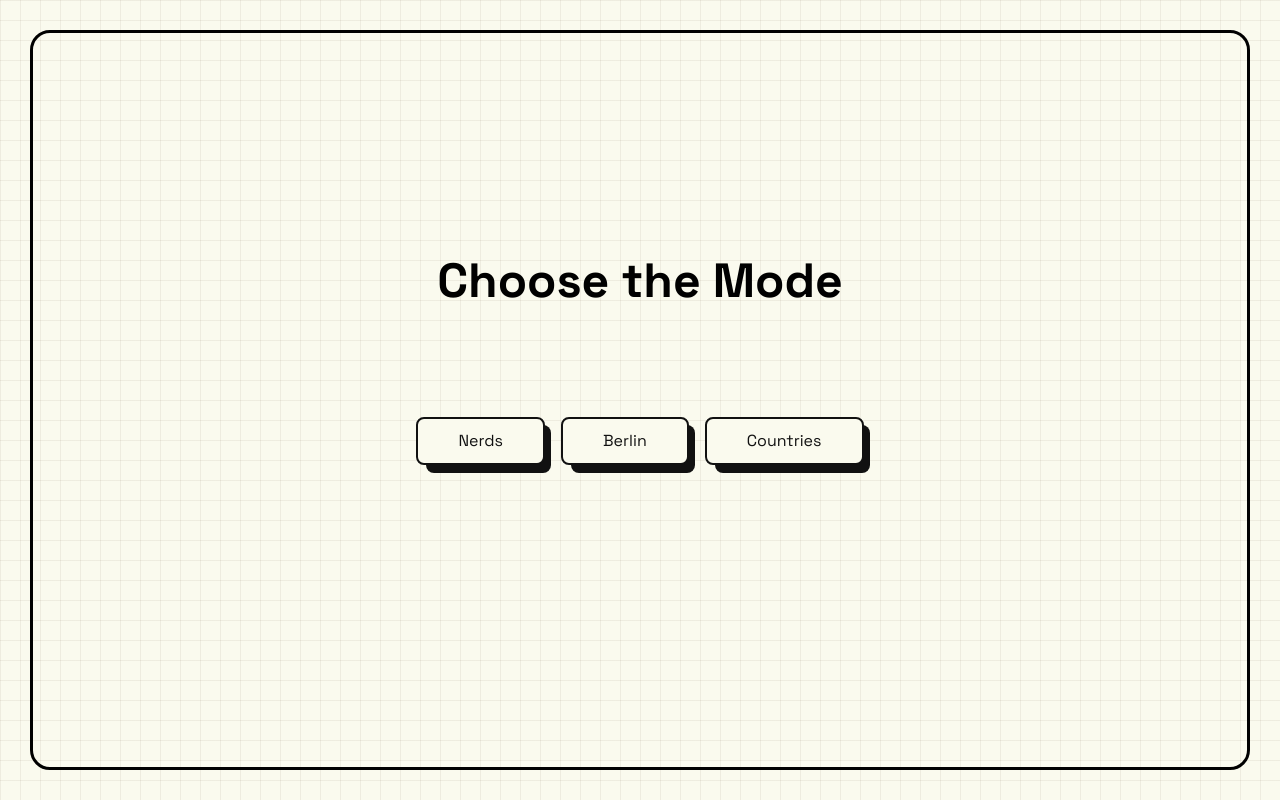
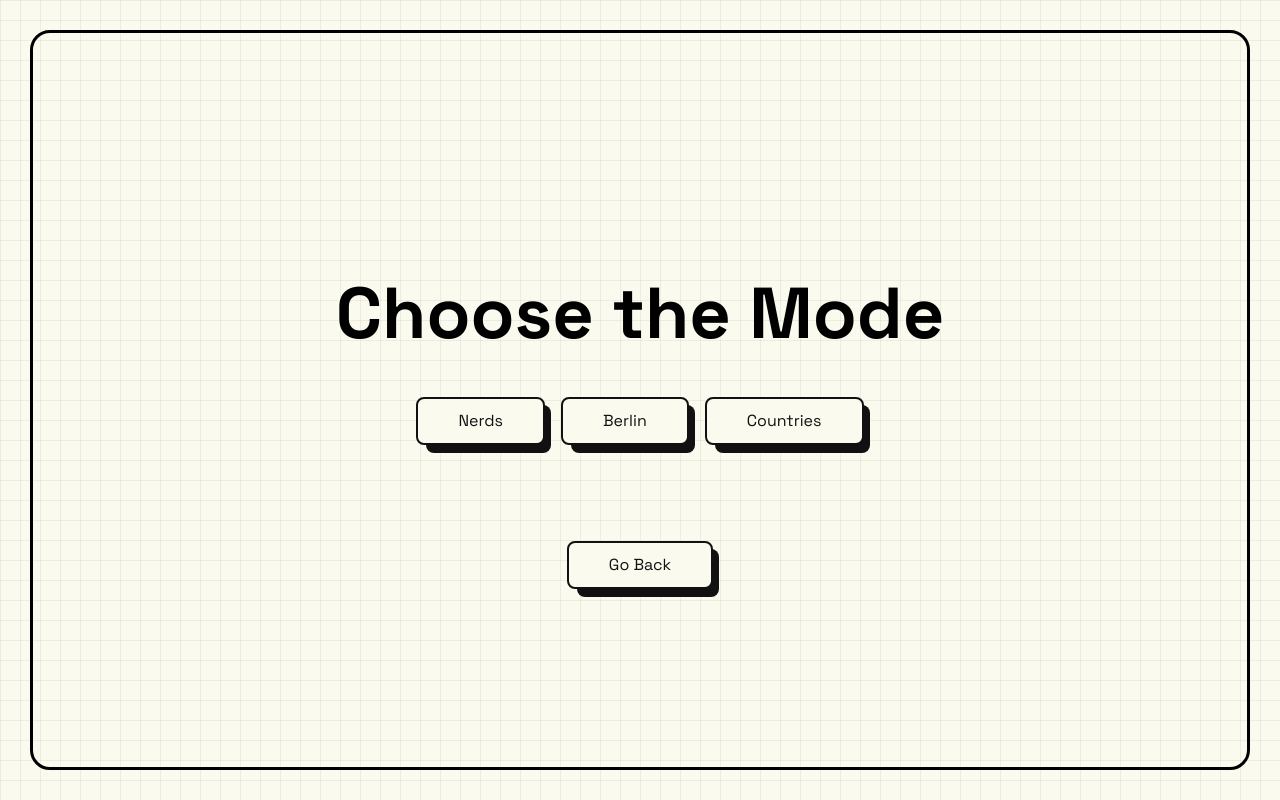
Before and after one commit to ecemonkol/DevRoast, a React (Vite) app: page /choose-mode in a window 1280 px wide. Built offline with nearby package versions, Linux system fonts and the light colour scheme.

Commit message:
add back button and fix test radiobutton and warning styling

```diff
--- a/src/pages/AboutPage.jsx
+++ b/src/pages/AboutPage.jsx
@@ -24,7 +24,7 @@ function AboutPage() {
         </a>
         <Link to="/">
           <button className="button-56" role="button">
-            Back
+            Go Back
           </button>
         </Link>
       </div>
--- a/src/pages/ChooseMode.jsx
+++ b/src/pages/ChooseMode.jsx
@@ -1,6 +1,7 @@
 import React from "react";
 import { useNavigate } from "react-router-dom";
 import axios from "axios";
+import { Link } from "react-router-dom";
 
 function ChooseMode() {
   const URLusers = "https://questions-server.adaptable.app/users";
@@ -28,9 +29,9 @@ function ChooseMode() {
     updateUser(+surveyId);
   };
   return (
-    <div className="flex flex-col items-center mt-56 h-screen">
-      <h1 className="text-5xl mb-4 space-grotesk">Choose the Mode</h1>
-      <div className="flex flex-row mt-24">
+    <div className="flex flex-col items-center justify-center h-screen">
+      <h1 className="text-7xl mb-4 space-grotesk">Choose the Mode</h1>
+      <div className="flex flex-row mt-8">
         <button
           onClick={handleClick}
           value={1}
@@ -56,6 +57,11 @@ function ChooseMode() {
           Countries
         </button>
       </div>
+      <Link to="/">
+        <button className="button-56  mt-24" role="button">
+          Go Back
+        </button>
+      </Link>
     </div>
   );
 }
--- a/src/pages/InstructionPage.jsx
+++ b/src/pages/InstructionPage.jsx
@@ -6,15 +6,21 @@ function InstructionPage() {
   return (
     <div>
       <div className="flex flex-col items-center ">
-        <h1 className="space-grotesk text-5xl mt-48">Instructions</h1>
-        <p className="list-none space-grotesk text-xl mt-12">
+        <h1 className="space-grotesk text-7xl mt-48">Instructions</h1>
+        <p className="list-none space-grotesk text-xl mt-12 text-center">
           <li>1. Select a mode and blablaa</li>
           <li>2. Don't be lethargic and answer the questions on time</li>
           <li>3. Enjoy the results</li>
         </p>
+        <div></div>
         <Link to="/choose-avatar">
-          <button className="button-56  mt-20" role="button">
-            START
+          <button className="button-56  mt-10" role="button">
+            Start
+          </button>
+        </Link>
+        <Link to="/">
+          <button className="button-56  mt-24" role="button">
+            Go Back
           </button>
         </Link>
       </div>
--- a/src/pages/LoadingPage.jsx
+++ b/src/pages/LoadingPage.jsx
@@ -60,18 +60,19 @@ function LoadingPage() {
   }, []);
 
   return (
-    <div className="flex items-center justify-center mt-56 ">
+    <div className="flex items-center justify-center mt-48 ">
       <div className="max-w-lg flex flex-col items-center space-grotesk">
-        <h3 className="text-5xl text-center text-customGreen ">
+        <h3 className="text-7xl text-center text-black ">
           Random Useless Fact:
         </h3>
-        <p className="text-xl w-60p text-center mt-8">{fact}</p>
+        <p className="text-xl w-60p text-center mt-8 mb-8">{fact}</p>
 
         {!timerIsUp && getUserAvatar() && (
           <img
             src={getUserAvatar()}
             alt="avatar"
             width={120}
+            marginTop={80}
             className="animate-buzz-infinite"
           />
         )}
--- a/src/pages/QuestionPage.jsx
+++ b/src/pages/QuestionPage.jsx
@@ -176,18 +176,22 @@ function QuestionPage() {
               type="text"
               value={answerInput}
               onChange={handleOnChange}
-              className="p-2 border-2 border-black rounded-md w-40 h-12 text-center mx-auto"
+              className="p-2 border-2 border-black rounded-md w-52 h-12 text-center mx-auto"
               style={{ display: "block" }}
             />
           )}
           {attemptedEmptyAnswer && (
-            <p className="text-red-500">Opps, I can't see your answer 😞</p>
+            <p className="text-customRed text-center mt-2">
+              Opps, I can't see your answer 😞
+            </p>
           )}
           {answerTooLong && !questionOptions && (
-            <p className="text-red-500">Hehe, try a shorter answer 😉</p>
+            <p className="text-customRed text-center mt-2">
+              Hehe, try a shorter answer 😉
+            </p>
           )}
           {questionOptions && (
-            <div className="flex flex-col items-start space-y-2">
+            <div className="flex flex-col items-start ">
               {questionOptions.map((option, index) => (
                 <RadioOption
                   key={`${option}${index}`}
--- a/tailwind.config.js
+++ b/tailwind.config.js
@@ -10,6 +10,7 @@ export default {
         customBlue: "#216FE7",
 
         customBeige: "#FAFAEE",
+        customRed: "#E82E4D",
       },
       animation: {
         "jiggle-once": "jiggle 0.5s ease-in-out",
```
